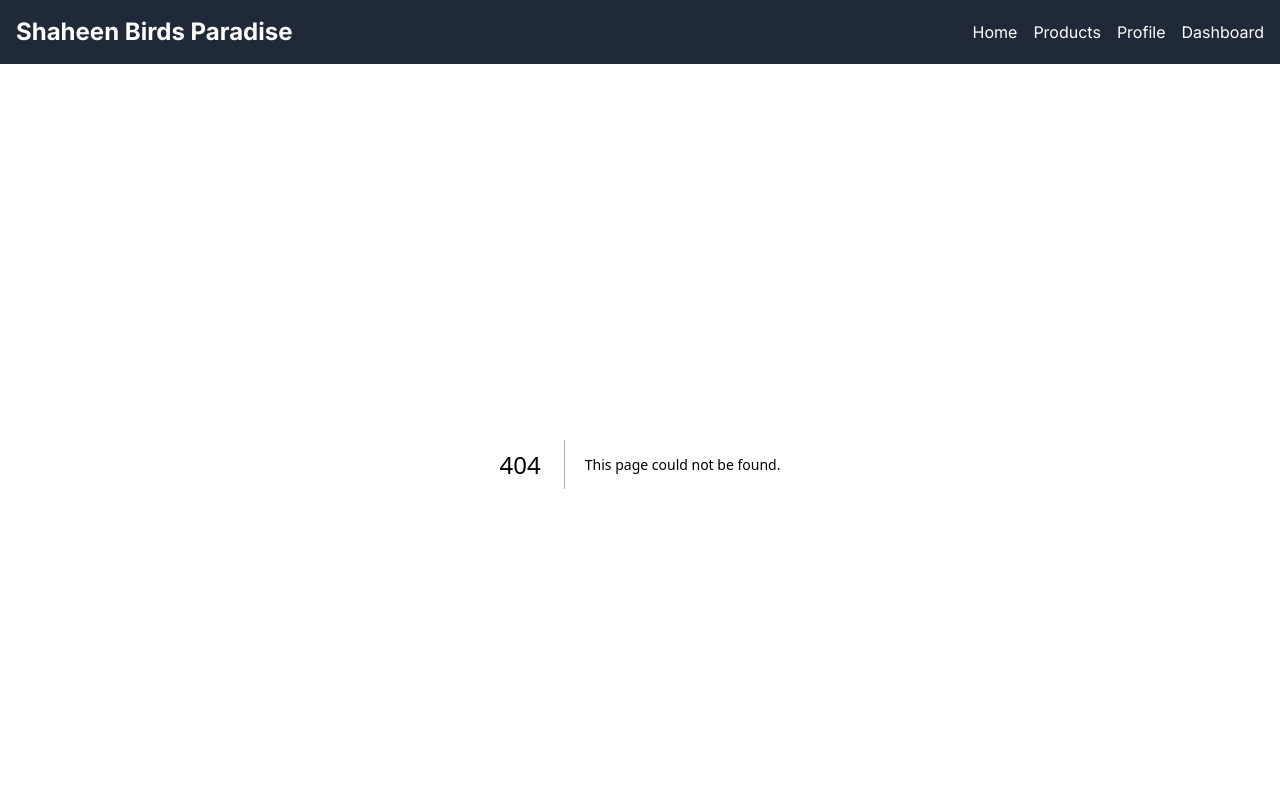
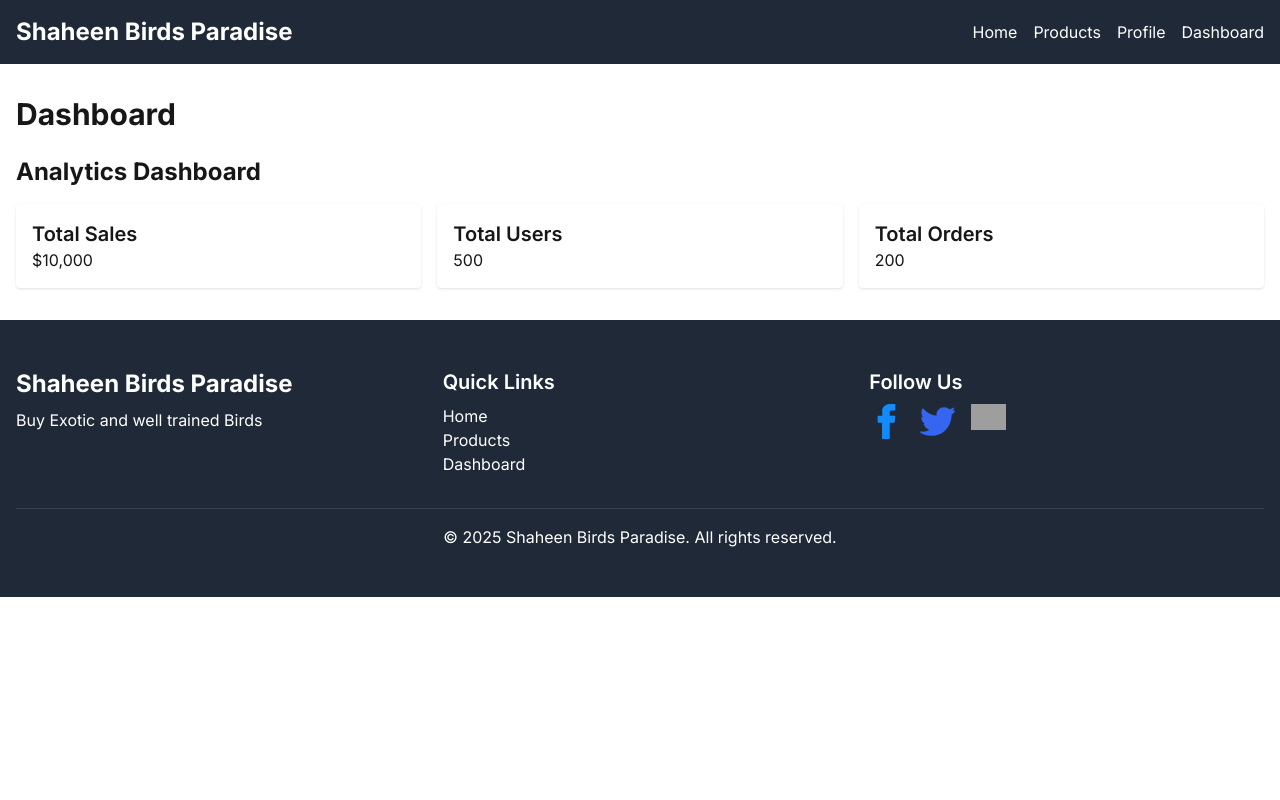
Before and after one commit to Rubabfatima14/SHAHEEN-BIRDS-HACKATHON, a Next.js app: page /dashboard in a window 1280 px wide. Before the commit this address had no page. Shown: the top 800 px of the page. Built offline with nearby package versions, Linux system fonts and the light colour scheme; grey boxes are pictures that could not be loaded.

Commit message:
Add files via upload

```diff
--- /dev/null
+++ b/src/app/dashboard/page.tsx
@@ -0,0 +1,11 @@
+// app/dashboard/page.tsx
+import AnalyticsDashboard from "../components/AnalyticsDashboard";
+
+export default function DashboardPage() {
+  return (
+    <div className="container mx-auto px-4 py-8">
+      <h1 className="text-3xl font-bold mb-6">Dashboard</h1>
+      <AnalyticsDashboard />
+    </div>
+  );
+}
```
